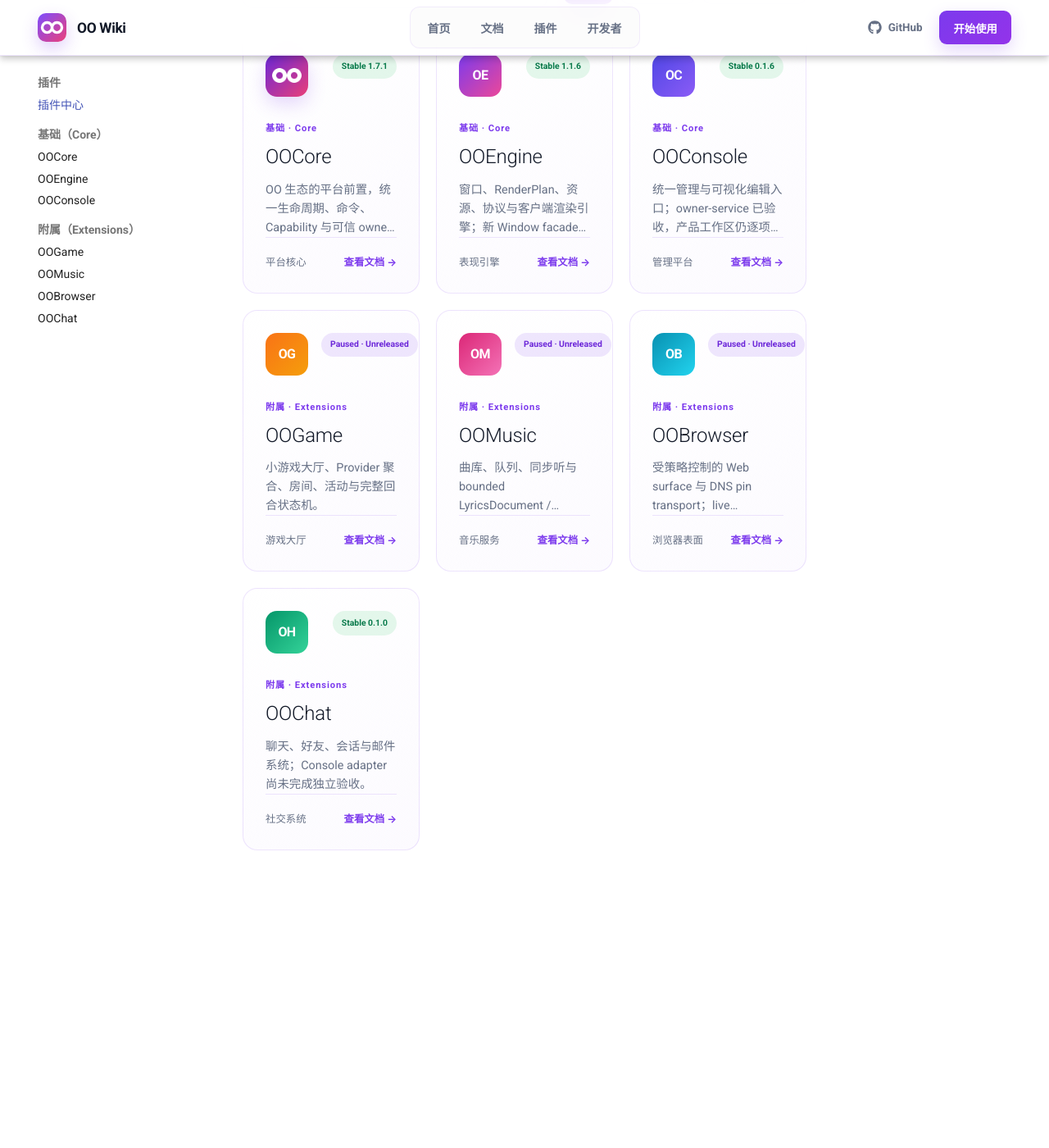
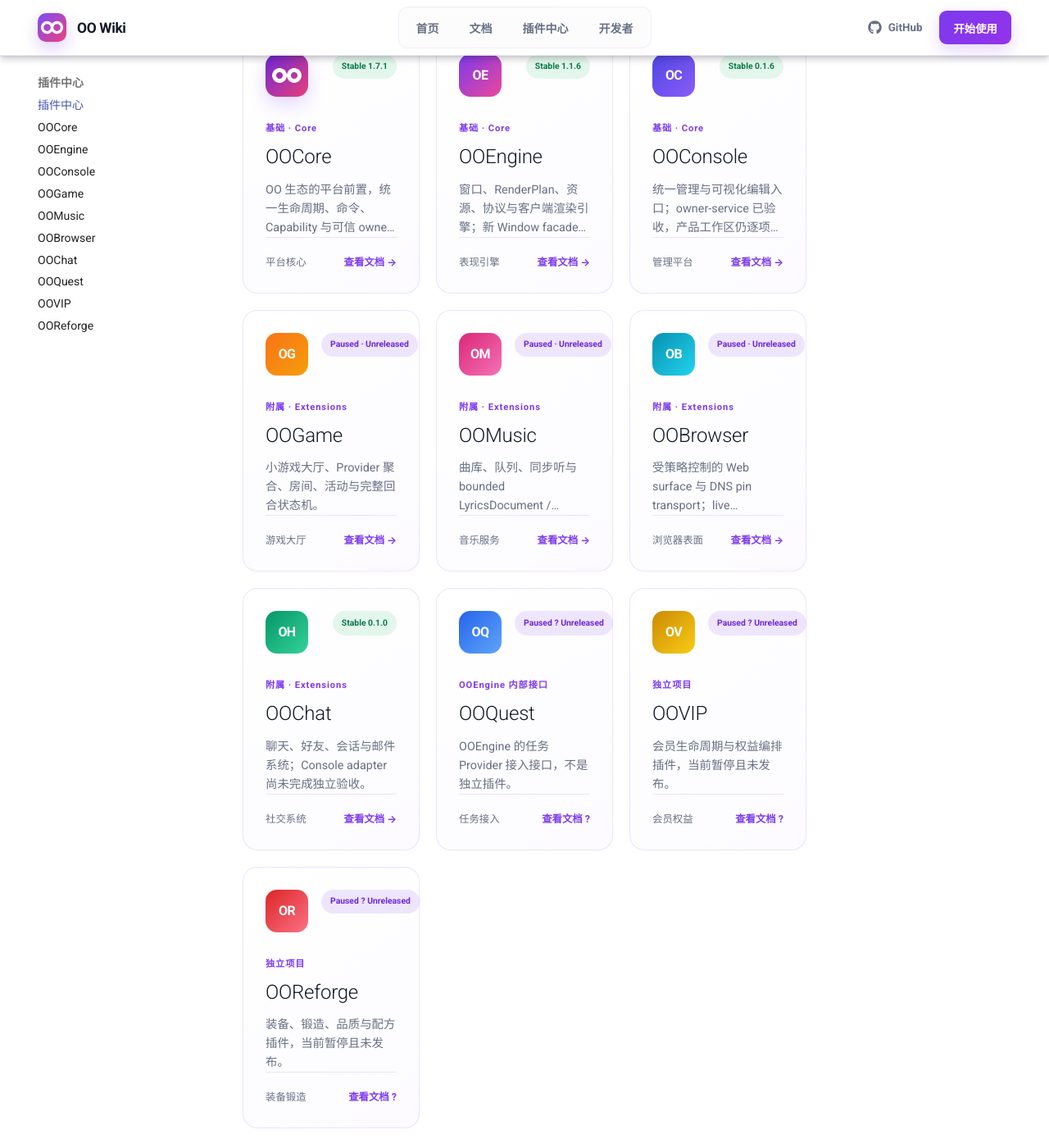
Before and after one commit to Meowopia/OOWiki, an MkDocs documentation site: the page built from docs/plugins/index.md, in a window 1280 px wide and 1400 px high, scrolled down 576 px. Shown: the whole window at 82% size. Built offline with MkDocs 1.6.1 and Material for MkDocs 9.7.7, drawn with Linux system fonts in a browser that asks for light colours; comment, search, counter and statistics services are not loaded; before the commit the page ends 1637 px from its top, so only the background shows below that; some of the changed text lies outside the part shown.

Commit message:
docs: restore independent projects without OORPG

```diff
--- a/docs/javascripts/plugin-hub.js
+++ b/docs/javascripts/plugin-hub.js
@@ -3,17 +3,14 @@
   if (!grid) return;
   const cards = [...grid.querySelectorAll('.plugin-card')];
   const search = document.querySelector('[data-plugin-search]');
-  const buttons = [...document.querySelectorAll('[data-plugin-filter]')];
   const empty = document.querySelector('[data-plugin-empty]');
-  let category = 'all';
 
   const apply = () => {
     const query = (search?.value || '').trim().toLocaleLowerCase();
     let visible = 0;
     cards.forEach((card) => {
-      const categoryMatch = category === 'all' || card.dataset.category === category;
       const queryMatch = !query || (card.dataset.search || '').toLocaleLowerCase().includes(query);
-      const show = categoryMatch && queryMatch;
+      const show = queryMatch;
       card.hidden = !show;
       if (show) visible += 1;
     });
@@ -21,9 +18,4 @@
   };
 
   search?.addEventListener('input', apply);
-  buttons.forEach((button) => button.addEventListener('click', () => {
-    category = button.dataset.pluginFilter || 'all';
-    buttons.forEach((item) => item.classList.toggle('is-active', item === button));
-    apply();
-  }));
 })();
--- a/docs/overrides/main.html
+++ b/docs/overrides/main.html
@@ -16,7 +16,7 @@
       <div class="ovo-navbar-links">
         <a href="{{ nav.homepage.url | url }}">首页</a>
         <a href="{{ 'installation/' | url }}">文档</a>
-        <a href="{{ 'plugins/' | url }}">插件</a>
+        <a href="{{ 'plugins/' | url }}">插件中心</a>
         <a href="{{ 'development/' | url }}">开发者</a>
       </div>
 
--- a/docs/plugins/index.md
+++ b/docs/plugins/index.md
@@ -14,11 +14,6 @@
     <span aria-hidden="true">⌕</span>
     <input type="search" placeholder="搜索插件、能力或分类…" aria-label="搜索插件" data-plugin-search>
   </label>
-  <div class="plugin-hub-filters" aria-label="插件分类筛选">
-    <button type="button" class="is-active" data-plugin-filter="all">全部</button>
-    <button type="button" data-plugin-filter="core">基础 Core</button>
-    <button type="button" data-plugin-filter="extensions">附属 Extensions</button>
-  </div>
 </div>
 
 <div class="plugin-card-grid" data-plugin-grid>
@@ -57,6 +52,22 @@
     <div class="plugin-card-body"><span class="plugin-category">附属 · Extensions</span><h2>OOChat</h2><p>聊天、好友、会话与邮件系统；Console adapter 尚未完成独立验收。</p></div>
     <div class="plugin-card-footer"><span>社交系统</span><b>查看文档 →</b></div>
   </a>
+
+  <a class="plugin-card" href="ooquest/" data-category="project" data-search="ooquest quest task provider interface 任务 接口">
+    <div class="plugin-card-top"><span class="plugin-lettermark mark-blue">OQ</span><span class="plugin-state state-planned">Paused ? Unreleased</span></div>
+    <div class="plugin-card-body"><span class="plugin-category">OOEngine 内部接口</span><h2>OOQuest</h2><p>OOEngine 的任务 Provider 接入接口，不是独立插件。</p></div>
+    <div class="plugin-card-footer"><span>任务接入</span><b>查看文档 ?</b></div>
+  </a>
+  <a class="plugin-card" href="oovip/" data-category="project" data-search="oovip vip membership 会员 权益">
+    <div class="plugin-card-top"><span class="plugin-lettermark mark-gold">OV</span><span class="plugin-state state-planned">Paused ? Unreleased</span></div>
+    <div class="plugin-card-body"><span class="plugin-category">独立项目</span><h2>OOVIP</h2><p>会员生命周期与权益编排插件，当前暂停且未发布。</p></div>
+    <div class="plugin-card-footer"><span>会员权益</span><b>查看文档 ?</b></div>
+  </a>
+  <a class="plugin-card" href="ooreforge/" data-category="project" data-search="ooreforge reforge equipment 装备 锻造">
+    <div class="plugin-card-top"><span class="plugin-lettermark mark-red">OR</span><span class="plugin-state state-planned">Paused ? Unreleased</span></div>
+    <div class="plugin-card-body"><span class="plugin-category">独立项目</span><h2>OOReforge</h2><p>装备、锻造、品质与配方插件，当前暂停且未发布。</p></div>
+    <div class="plugin-card-footer"><span>装备锻造</span><b>查看文档 ?</b></div>
+  </a>
 </div>
 
 <p class="plugin-hub-empty" data-plugin-empty hidden>没有找到匹配的插件。</p>
--- a/mkdocs.yml
+++ b/mkdocs.yml
@@ -58,17 +58,18 @@ nav:
       - 集成边界: integration.md
       - 迁移规则: migration.md
       - 安全模型: security.md
-  - 插件:
+  - 插件中心:
       - 插件中心: plugins/index.md
-      - 基础（Core）:
-          - OOCore: plugins/oocore.md
-          - OOEngine: plugins/ooengine.md
-          - OOConsole: plugins/ooconsole.md
-      - 附属（Extensions）:
-          - OOGame: plugins/oogame.md
-          - OOMusic: plugins/oomusic.md
-          - OOBrowser: plugins/oobrowser.md
-          - OOChat: plugins/oochat.md
+      - OOCore: plugins/oocore.md
+      - OOEngine: plugins/ooengine.md
+      - OOConsole: plugins/ooconsole.md
+      - OOGame: plugins/oogame.md
+      - OOMusic: plugins/oomusic.md
+      - OOBrowser: plugins/oobrowser.md
+      - OOChat: plugins/oochat.md
+      - OOQuest: plugins/ooquest.md
+      - OOVIP: plugins/oovip.md
+      - OOReforge: plugins/ooreforge.md
   - 开发者:
       - 开发者接入: development.md
       - 开源与仓库边界: source-policy.md
```
Also changed, not shown: docs/acceptance.md (+1 -1 lines), docs/architecture.md (+1 -1 lines), docs/development.md (+2 -2 lines), docs/pages-runbook.md (+1 -1 lines), docs/plugins/oochat.md (+1 -1 lines), docs/plugins/ooconsole.md (+1 -1 lines), docs/plugins/ooengine.md (+1 -1 lines), docs/plugins/ooquest.md (added, +17 -0 lines), docs/plugins/ooreforge.md (added, +40 -0 lines), docs/plugins/oovip.md (added, +31 -0 lines).
